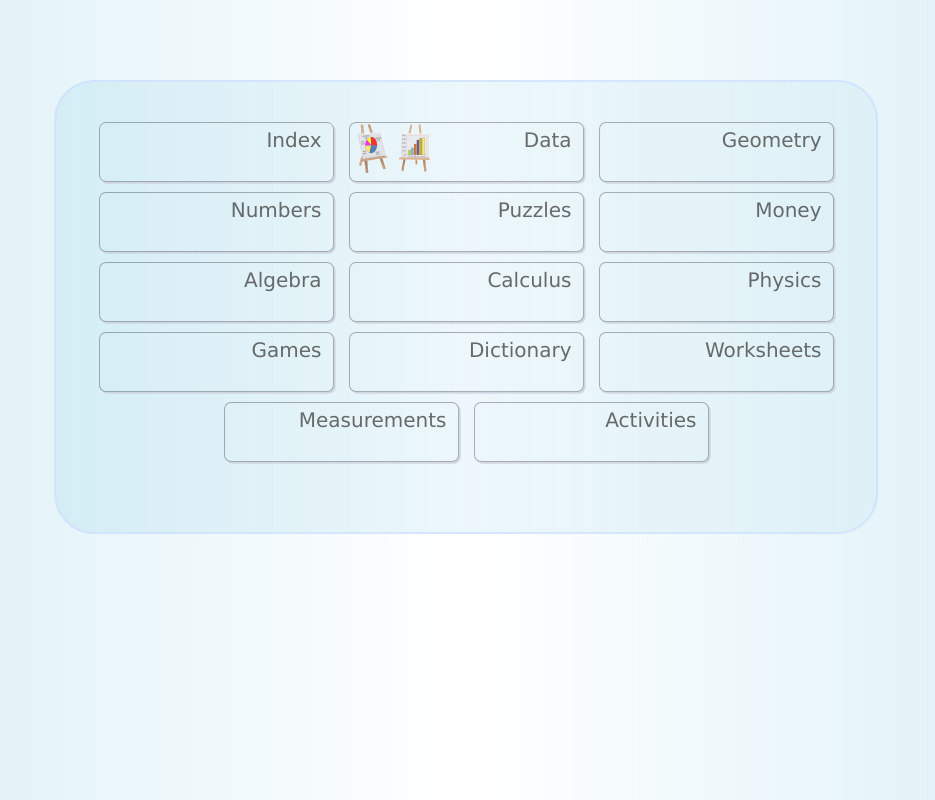
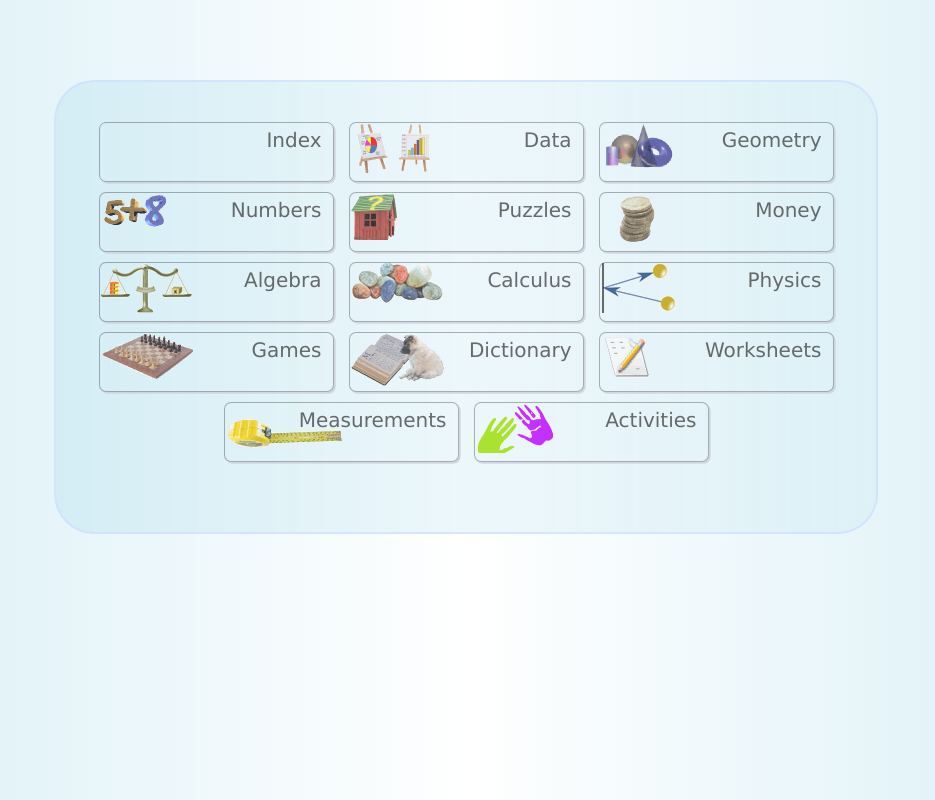
Before and after one commit to ubaidraza455/Mathisfun, a plain HTML site: page index.html in a window 1280 px wide. Shown: the whole page, without its empty margins (174-1109 px from the left). Drawn offline with Linux system fonts and the light colour scheme; the site is published under a folder, as on GitHub Pages, so addresses that start at the root find nothing.

Commit message:
Update index.html

```diff
--- a/index.html
+++ b/index.html
@@ -15,7 +15,6 @@ body{
 
 .main{
     border: 2px solid #cddfffb7;
-    /* background-color: #E4EFFF; */
     background-image: linear-gradient(to right, rgba(159, 215, 233, 0.25),  rgba(159, 215, 233, 0.125));
     height: 190px;
     width: 820px;
@@ -31,7 +30,6 @@ body{
             grid-template-rows: 60px 60px 60px 60px 60px;
             column-gap: 15px;
             row-gap: 10px;
-            /* border: 1px solid black; */
             opacity: 0.8;
             height: 365px;
             width: 735px;
@@ -40,7 +38,6 @@ body{
         }
 
         .item{
-            /* background-color: grey; */
             border: 1px solid rgba(0, 0, 0, 0.37);
             box-shadow: 1.7px 1.7px #CCCFDD;
 
@@ -59,81 +56,76 @@ body{
         }
         .item3{
             grid-column: 5 / 7;
-            background-image: url(/icon-geometry.gif);
+            background-image: url(icon-geometry.gif);
             background-repeat: no-repeat;
         }
 
          .item4{
             grid-column: 1 / 3;
-            background-image: url(/icon-numbers.gif);
+            background-image: url(icon-numbers.gif);
             background-repeat: no-repeat;
         }
 
          .item5{
             grid-column: 3 / 5;
-            background-image: url(/icon-puzzles.gif);
+            background-image: url(icon-puzzles.gif);
             background-repeat: no-repeat;
         }
 
          .item6{
             grid-column: 5 / 7;
-            background-image: url(/icon-money.gif);
+            background-image: url(icon-money.gif);
             background-repeat: no-repeat;
         }
 
         .item7{
             grid-column: 1 / 3;
-            background-image: url(/icon-algebra.gif);
+            background-image: url(icon-algebra.gif);
             background-repeat: no-repeat;
         }
 
         .item8{
             grid-column: 3 / 5;
-            background-image: url(/icon-calculus.gif);
+            background-image: url(icon-calculus.gif);
             background-repeat: no-repeat;
         }
         .item9{
             grid-column: 5 / 7;
-            background-image: url(/icon-physics.gif);
+            background-image: url(icon-physics.gif);
             background-repeat: no-repeat;
 
         }
 
         .item10{
             grid-column: 1 / 3;
-            background-image: url(/icon-games.gif);
+            background-image: url(icon-games.gif);
             background-repeat: no-repeat;
         }
 
         .item11{
             grid-column: 3 / 5;
-            background-image: url(/icon-dictionary.gif);
+            background-image: url(icon-dictionary.gif);
             background-repeat: no-repeat;
         }
         .item12{
             grid-column: 5 / 7;
-            background-image: url(/icon-worksheet.gif);
+            background-image: url(icon-worksheet.gif);
             background-repeat: no-repeat;
         }
-
-        /* .item25{
-            grid-column-start: 3;
-        } */
 
         .item13{
             grid-column-start: 2;
             grid-row-start: 5 ;
             grid-column: 2 / 4;
-            background-image: url(/icon-measure.gif);
+            background-image: url(icon-measure.gif);
             background-repeat: no-repeat;
         }
-
 
         .item14{
             grid-column-start: 2;
             grid-row-start: 5 ;
             grid-column: 4 / 6;
-            background-image: url(/icon-activity.gif);
+            background-image: url(icon-activity.gif);
             background-repeat: no-repeat;
         }
 
@@ -155,22 +147,15 @@ body{
           <div class="item1 item"><p>Index</p></div>
           <div class="item2 item"><p>Data</p></div>
           <div class="item3 item"><p>Geometry</p></div>
-
           <div class="item4 item"><p>Numbers</p></div>
           <div class="item5 item"><p>Puzzles</p></div>
           <div class="item6 item"><p>Money</p></div>
-
           <div class="item7 item"><p>Algebra</p></div>
           <div class="item8 item"><p>Calculus</p></div>
           <div class="item9 item"><p>Physics</p></div>
-
           <div class="item10 item"><p>Games</p></div>
           <div class="item11 item"><p>Dictionary</p></div>
           <div class="item12 item"><p>Worksheets</p></div>
-
-
-          <!-- <div class="item25 item"></div> -->
-          <!-- <div class="item26 item"></div> -->
           <div class="item13 item"><p>Measurements</p></div>
           <div class="item14 item"><p>Activities</p></div>
 
```
